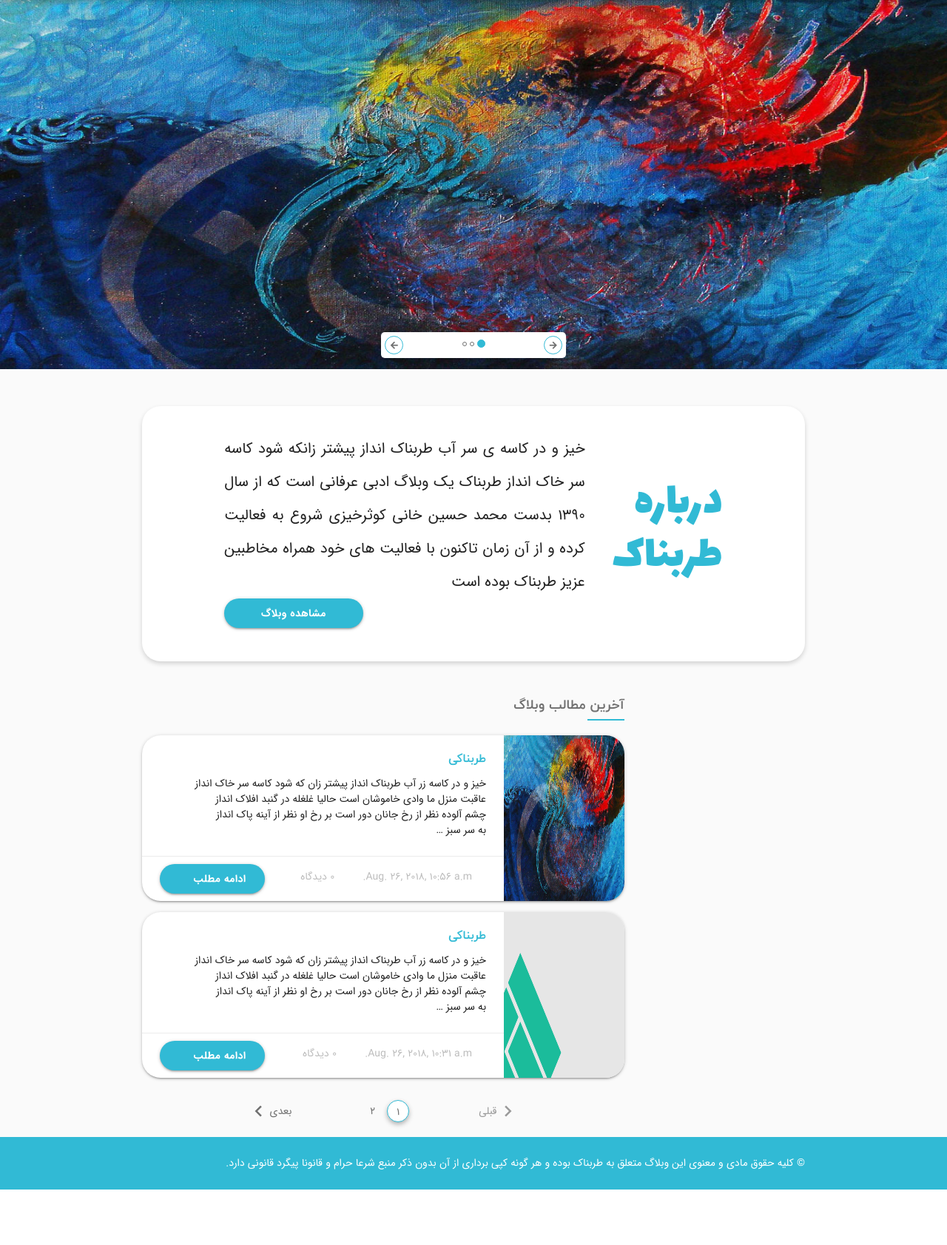
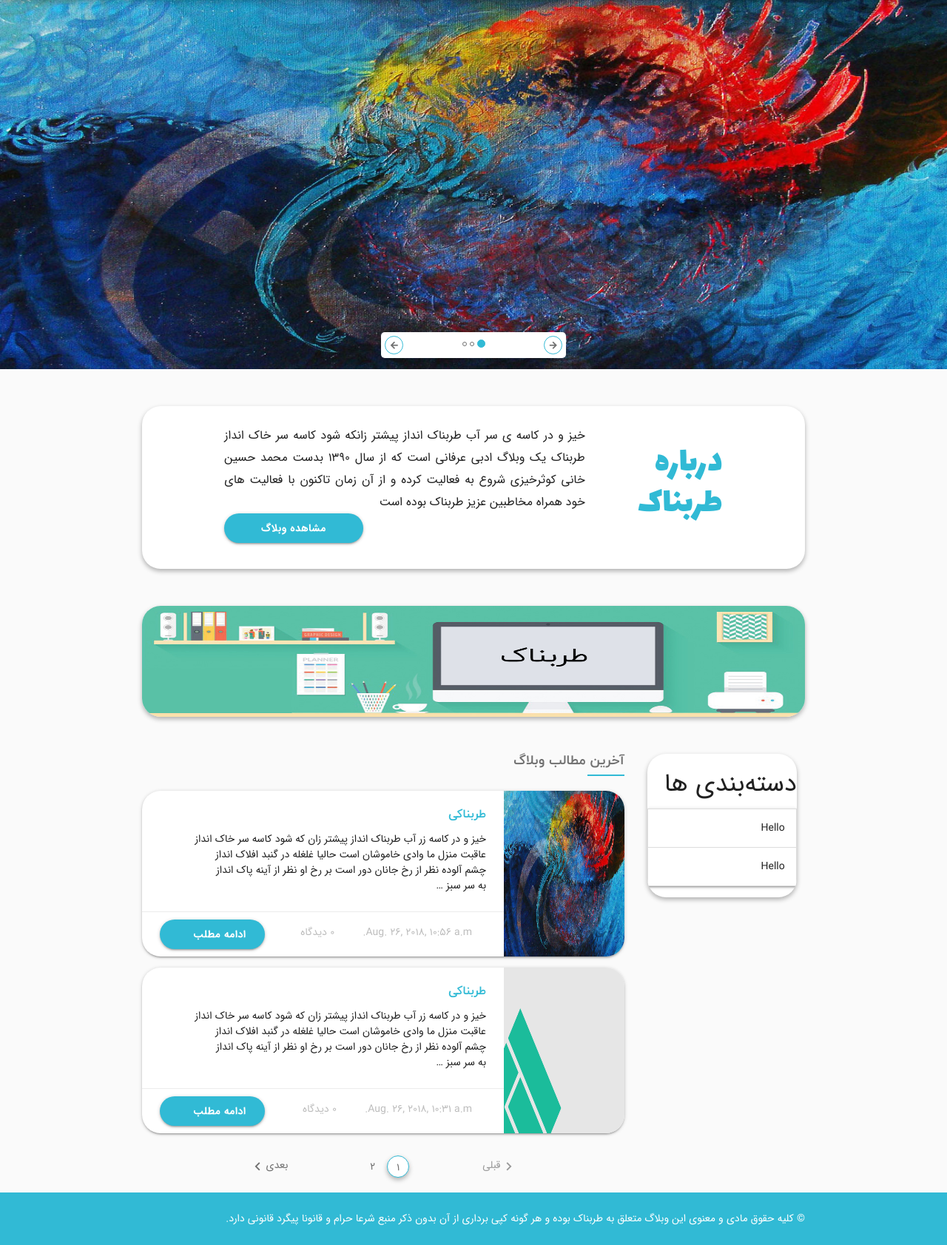
Before and after one commit to mh314k/tarabnak, a Django app: page / in a window 1280 px wide. Shown: the part 65-1748 px from the top of the page at 74% size. Before the commit the page ends 1673 px from the top, so only its background shows below. Run offline with Django 3.2, Linux system fonts and the light colour scheme; data comes from the database, SQL or seed files in the repository; parts of the project's set-up code (start-up, migrations or seed data) failed here and were passed over; some web fonts are replaced.

Commit message:
Side bar Created but not complete

```diff
--- a/static/js/tarabnak.js
+++ b/static/js/tarabnak.js
@@ -1,5 +1,11 @@
 $(document).ready(function(){
 	$('.sidenav').sidenav();
+
+	$(document).ready(function(){
+		$('.collapsible').collapsible({
+			accordion: false
+		});
+	});
 
 	$(".mainSlider").owlCarousel({
 		items: 1,
--- a/static/scss/tarabnak.scss
+++ b/static/scss/tarabnak.scss
@@ -239,8 +239,8 @@ body {
 	.introBox {
 		border-radius: 25px;
 		background-color: #ffffff;
-		box-shadow: 0 3px 6px 0 rgba(0, 0, 0, 0.16);
-		padding: 35px 100px 45px;
+		box-shadow: 0 3px 6px 0 rgba(0, 0, 0, 0.3);
+		padding: 25px 100px 35px;
 
 		.row {
 			margin-bottom: 0;
@@ -248,17 +248,17 @@ body {
 
 		.intro-title {
 			color: #31bad5;
-			font-size: 65px;
+			font-size: 50px;
 			margin: 0;
 		}
 
 		.intro-text {
 			margin-right: 70px;
-			font-size: 20px;
+			font-size: 16px;
 			vertical-align: middle;
 			display: inline-block;
 			text-align: justify;
-			line-height: 45px;
+			line-height: 30px;
 		}
 
 		.btn-blog {
@@ -272,6 +272,19 @@ body {
 			padding-right: 50px;
 			height: 40px;
 			line-height: 40px;
+		}
+	}
+
+	.advBox {
+		border-radius: 25px;
+		background-color: #ffffff;
+		box-shadow: 0 3px 6px 0 rgba(0, 0, 0, 0.3);
+		overflow: hidden;
+		height: 150px;
+
+		img {
+			height: 100%;
+			width: 100%;
 		}
 	}
 
@@ -371,6 +384,16 @@ body {
 		}
 	}
 
+	.sidebar {
+
+		.widgetbox {
+			border-radius: 25px;
+			background-color: #ffffff;
+			box-shadow: 0 3px 6px 0 rgba(0, 0, 0, 0.3);
+			overflow: hidden;
+		}
+	}
+
 	.pagination {
 		font-size: 14px;
 
@@ -380,9 +403,34 @@ body {
 			border-radius: 25px;
 
 			&.page-nav {
+				&.next-page {
+					a {
+						padding-left: 5px;
+						padding-right: 15px;
+					}
+				}
+
+				&.last-page {
+					a {
+						padding-right: 5px;
+						padding-left: 15px;
+					}
+				}
+
 				a {
+					border-radius: 25px;
+					line-height: 26px;
+					@include single-transition(all, 320ms);
+
+					&:hover {
+						box-shadow: 0 3px 6px 0 rgba(0, 0, 0, 0.3);
+						background-color: #ffffff;
+						border: solid 1px #31bad5;
+					}
+
 					i {
-						vertical-align: -11px;
+						vertical-align: -9px;
+						font-size: 1.5rem;
 					}
 				}
 			}
--- a/templates/blog/BlogIndex.html
+++ b/templates/blog/BlogIndex.html
@@ -43,6 +43,10 @@
 					</div>
 				</div>
 			</div>
+			<div class="clearfix space"></div>
+			<div class="advBox">
+				<img src="{% static "img/advertise.png" %}" alt="advertise" class="responsive-img">
+			</div>
 		</div>
 
 		<div class="space"></div>
@@ -62,7 +66,69 @@
 
 					{% endif %}
 				</div>
-				<div class="col s12 m3 sidebar"></div>
+				<div class="col s12 m3 sidebar">
+					<div class="widgetbox">
+						<div class="title-widget">
+							<h4>دسته‌بندی ها</h4>
+						</div>
+						<div class="widget-body">
+							<ul class="collapsible">
+								<li>
+									<div class="collapsible-header">
+										Hello
+									</div>
+									<div class="collapsible-body">
+										<ul class="collapsible">
+											<li>
+												<div class="collapsible-header">
+													to
+												</div>
+												<div class="collapsible-body">
+													<ul class="collapsible">
+														<li>
+															<div class="collapsible-header">
+																EveryOne!
+															</div>
+															<div class="collapsible-body">
+Now Its Complete
+															</div>
+														</li>
+													</ul>
+												</div>
+											</li>
+										</ul>
+									</div>
+								</li>
+								<li>
+									<div class="collapsible-header">
+										Hello
+									</div>
+									<div class="collapsible-body">
+										<ul class="collapsible">
+											<li>
+												<div class="collapsible-header">
+													to
+												</div>
+												<div class="collapsible-body">
+													<ul class="collapsible">
+														<li>
+															<div class="collapsible-header">
+																EveryOne!
+															</div>
+															<div class="collapsible-body">
+																Now Its Complete
+															</div>
+														</li>
+													</ul>
+												</div>
+											</li>
+										</ul>
+									</div>
+								</li>
+							</ul>
+						</div>
+					</div>
+				</div>
 			</div>
 		</div>
 
--- a/templates/blog/includes/PostOverview.html
+++ b/templates/blog/includes/PostOverview.html
@@ -2,7 +2,7 @@
 {% load static %}
 
 {% for post in Posts %}
-	<div class="postBox card horizontal">
+	<div class="postBox card horizontal hoverable">
 		<div class="card-image postImg">
 			{% if post.Image %}
 				<img src="{{ post.Image.url }}" alt="{{ post.Title }}">
```
Also changed, not shown: templates/blog/includes/Paginator.html (+13 -11 lines), static/css/tarabnak.css, static/img/advertise.png (added).
